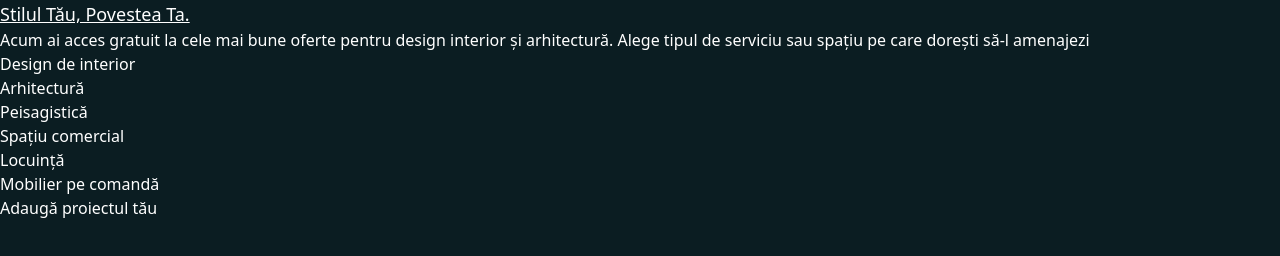
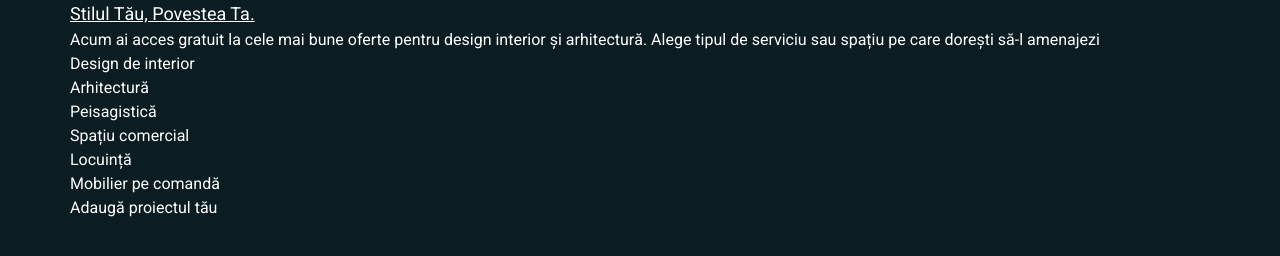
Before and after one commit to dafe-coder/Interior-Design, a website: page index.html in a window 1280 px wide. Drawn offline with Linux system fonts and the light colour scheme.

Commit message:
Project settings, added colors, variables, font-family, plugins

```diff
--- a/index.html
+++ b/index.html
@@ -4,9 +4,16 @@
 		<meta charset="UTF-8" />
 		<meta name="viewport" content="width=device-width, initial-scale=1.0" />
 		<title>Interior Design</title>
+		<link rel="preconnect" href="https://fonts.googleapis.com" />
+		<link rel="preconnect" href="https://fonts.gstatic.com" crossorigin />
+		<link
+			href="https://fonts.googleapis.com/css2?family=Roboto:wght@400;500;700&display=swap"
+			rel="stylesheet"
+		/>
 		<link rel="stylesheet" href="./dist/output.css" />
 	</head>
 	<body class="bg-green-600 text-white">
+		<div class="container px-[70px]">
 			<section>
 				<div>
 					<h1 class="text-lg underline text-left">Stilul Tău, Povestea Ta.</h1>
@@ -28,5 +35,6 @@
 					</div>
 				</div>
 			</section>
+		</div>
 	</body>
 </html>
--- a/main.css
+++ b/main.css
@@ -3,3 +3,9 @@
 @tailwind components;
 
 @tailwind utilities;
+
+@layer base {
+	html {
+		font-family: 'Roboto', sans-serif;
+	}
+}
--- a/tailwind.config.js
+++ b/tailwind.config.js
@@ -1,23 +1,32 @@
 /** @type {import('tailwindcss').Config} */
-
 const colors = require('tailwindcss/colors')
-
+const defaultTheme = require('tailwindcss/defaultTheme')
 module.exports = {
 	future: {},
 	theme: {
-		extend: {},
+		container: {
+			center: true,
+		},
+		extend: {
+			backgroundImage: {
+				kitchen: "url('./src/images/kitchen.png')",
+			},
+		},
 		colors: {
-			...colors,
+			white: colors.white,
 			green: {
+				...colors.green,
 				200: '#B1FFBB',
 				400: 'rgba(177, 255, 187, 0.16)',
 				500: '#26413A',
 				600: '#0B1D22',
 			},
 			brown: {
+				...colors.brown,
 				500: '#131313',
 			},
 			gray: {
+				...colors.gray,
 				300: '#959595',
 				500: '#4A4A4A',
 			},
@@ -26,6 +35,9 @@ module.exports = {
 			},
 		},
 	},
+	fontFamily: {
+		roboto: ['Roboto', ...defaultTheme.fontFamily.sans],
+	},
 	content: ['./**/*.{html,js}'],
 	variants: {},
 	plugins: [require('tailwindcss'), require('autoprefixer')],
```
Also changed, not shown: dist/output.css, src/images/kitchen.png (added), 2 other files. Lines whose indentation alone changed are shown as unchanged.
